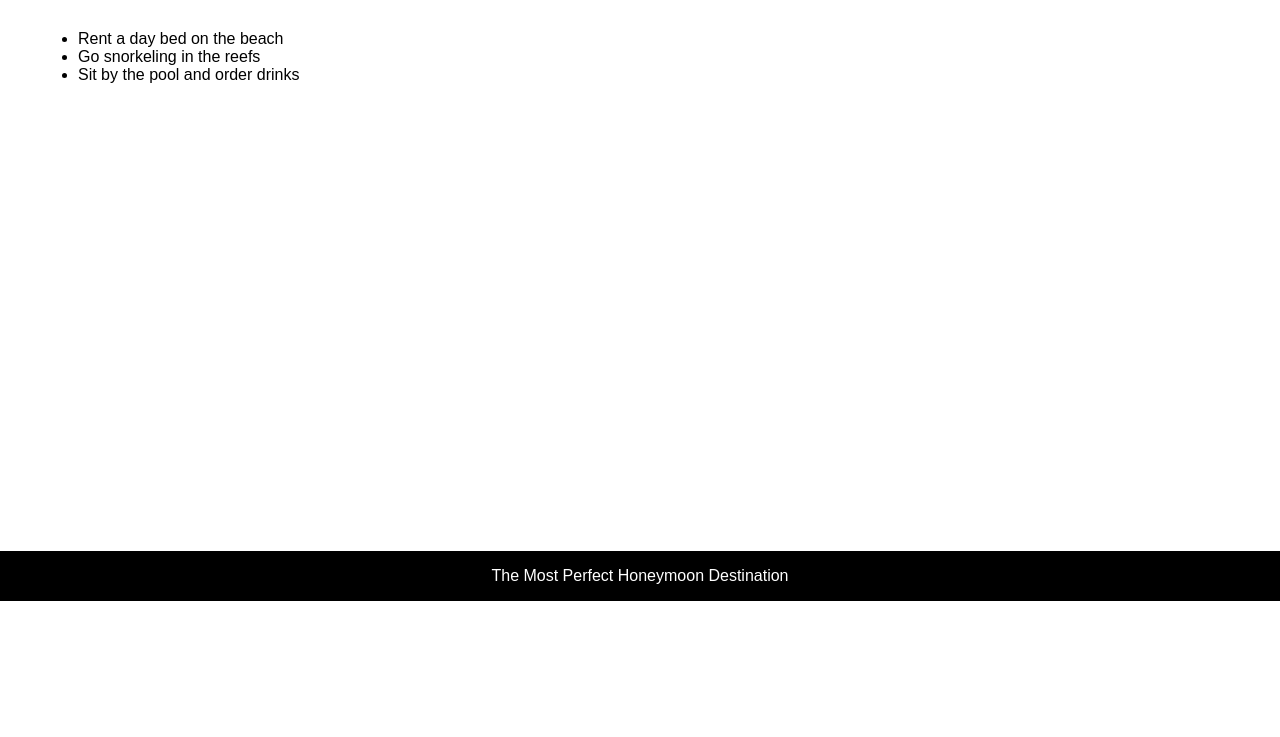
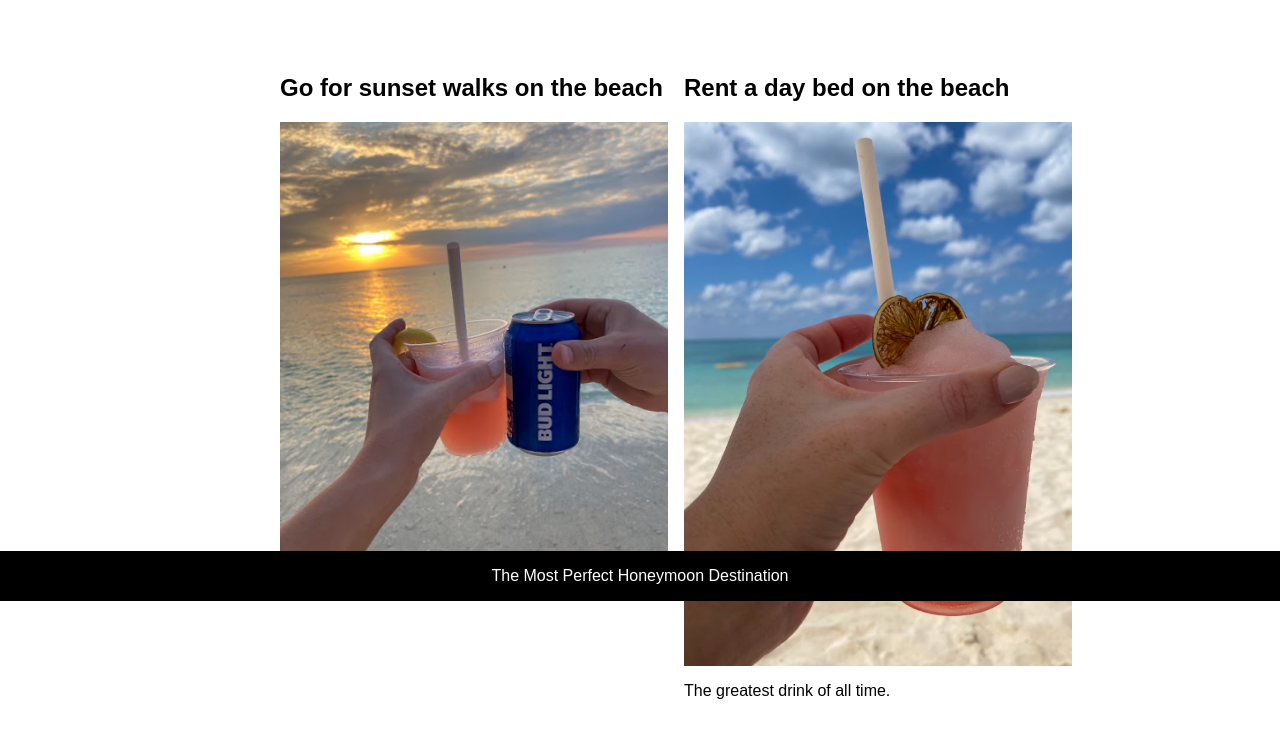
Before and after one commit to ashleybelloresh/General-Assembly-Final-Project-Website-, a plain HTML site: page thingstodo.html in a window 1280 px wide. Shown: the part 199-936 px from the top of the page. Drawn offline with Linux system fonts and the light colour scheme.

Commit message:
one more thing

```diff
--- a/thingstodo.css
+++ b/thingstodo.css
@@ -45,6 +45,38 @@ header li a {
     text-decoration: none;
 }
 
+.list {
+    display: flex;
+    flex-wrap: wrap;
+    justify-content:center;
+}
+
+.list-item {
+    display: flex;
+    padding: 0.5em;
+    width: 100%;
+}
+@media all and (min-width: 40em) {
+    .list-item {
+    width: 50%;
+    }
+}
+@media all and (min-width: 60em) {
+    .list-item {
+    width: 33.33%;
+    }
+}
+.list-content {
+    background-color: #fff;
+    display: flex;
+    flex-direction: column;
+    padding: 1em;
+    width: 100%;
+}
+.list-content p {
+    flex: 1 0 auto;
+}
+
 footer {
     position: fixed;
     left: 0;
--- a/thingstodo.html
+++ b/thingstodo.html
@@ -21,11 +21,28 @@
         </nav>
     </header>
 <body>
-    <ul>
-        <li> Rent a day bed on the beach</li>
-        <li> Go snorkeling in the reefs</li>
-        <li> Sit by the pool and order drinks</li>
-    </ul>
+    <ul class="list">
+        <li class="list-item">
+            <div class="list-content">
+            <h2>Go for sunset walks on the beach</h2>
+            <img src="Sunset Cheers.png" alt="Taikun" />
+            <p>The best part.</p>
+            </div>
+        </li>
+        <li class="list-item">
+            <div class="list-content">
+            <h2>Rent a day bed on the beach</h2>
+            <img src="best drink ever.png" alt="Day bed" />
+            <p>The greatest drink of all time.</p>
+            </div>
+        </li>
+        <li class="list-item">
+            <div class="list-content">
+            <h2>Drink coffee on your balcony</h2>
+            <img src="Coffee.png" alt="Coffee" />
+            <p>Two to three cups of coffee a day is good for your soul.</p>
+            </div>
+        </li>
 </body>
 <footer>
     <p>The Most Perfect Honeymoon Destination</p>
```
Also changed, not shown: index.html (+1 -1 lines), restaurants.html (+13 -13 lines), style.css (+3 -5 lines), Coffee.png (added), GC Sunset.png (deleted), RC Lawn.png (deleted), RC Restaurant.png (deleted), best drink ever.png (added).
